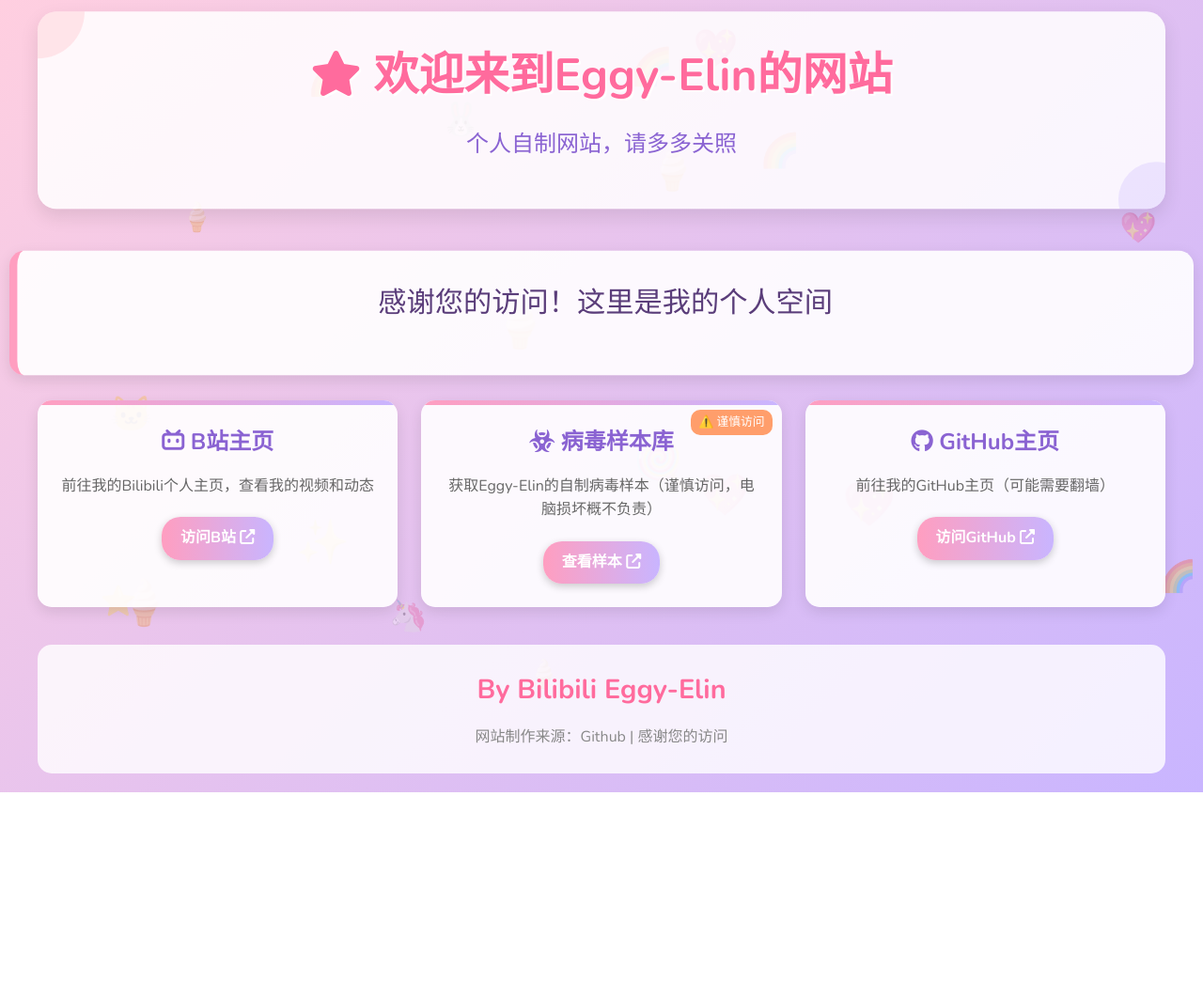
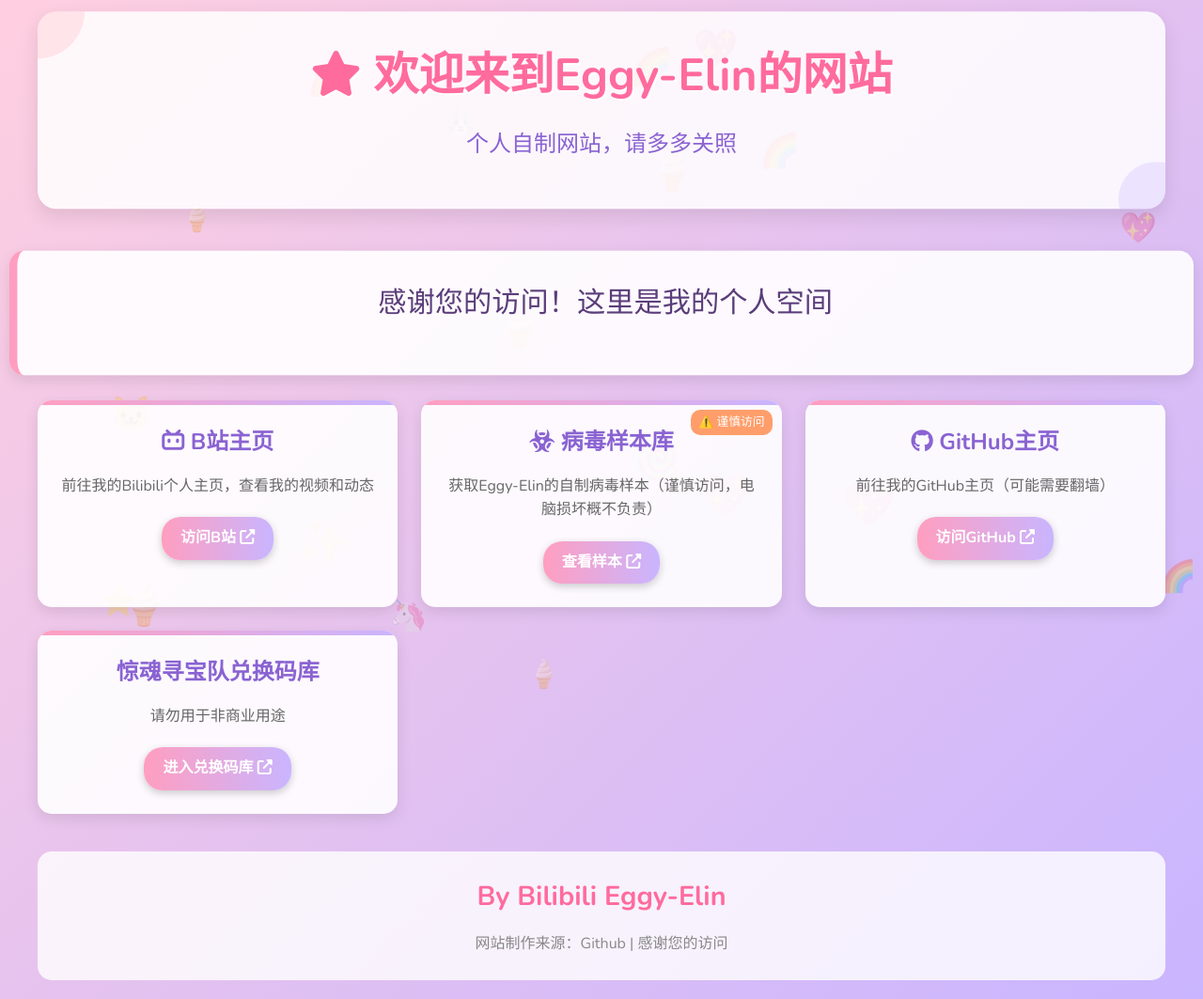
Before and after one commit to Bilibili-Eggy-Elin/home, a plain HTML site: page index.html in a window 1280 px wide. Shown: the whole page at 94% size. Before the commit the page ends 843 px from the top, so only its background shows below. Drawn offline with nearby package versions, Linux system fonts and the light colour scheme.

Commit message:
Update index.html

```diff
--- a/index.html
+++ b/index.html
@@ -260,11 +260,15 @@
         <p>获取Eggy-Elin的自制病毒样本（谨慎访问，电脑损坏概不负责）</p>
         <a href="https://bilibili-eggy-elin.github.io/Virusdownloader/" class="link-btn">查看样本 <i class="fas fa-external-link-alt"></i></a>
       </div>
-
       <div class="link-card">
         <h3><i class="fab fa-github"></i> GitHub主页</h3>
         <p>前往我的GitHub主页（可能需要翻墙）</p>
         <a href="https://github.com/Bilibili-Eggy-Elin/" class="link-btn">访问GitHub <i class="fas fa-external-link-alt"></i></a>
+      </div>
+	  <div class="link-card">
+        <h3><i class=""></i> 惊魂寻宝队兑换码库</h3>
+        <p>请勿用于非商业用途</p>
+        <a href="https://bilibili-eggy-elin.github.io/Eggy-HorrorBONUScode/" class="link-btn">进入兑换码库 <i class="fas fa-external-link-alt"></i></a>
       </div>
     </div>
 
```
